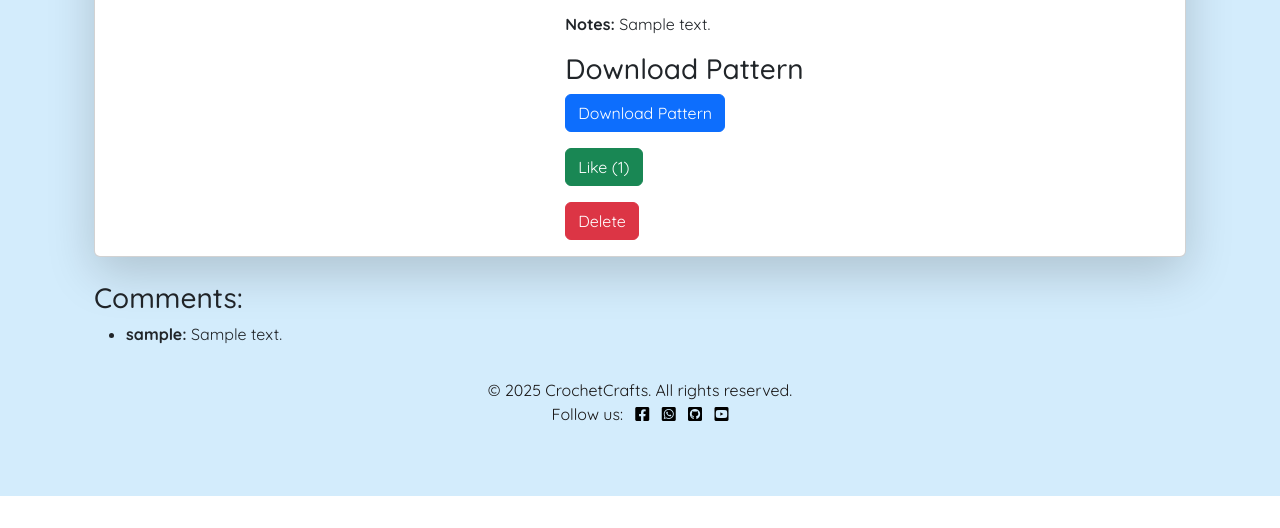
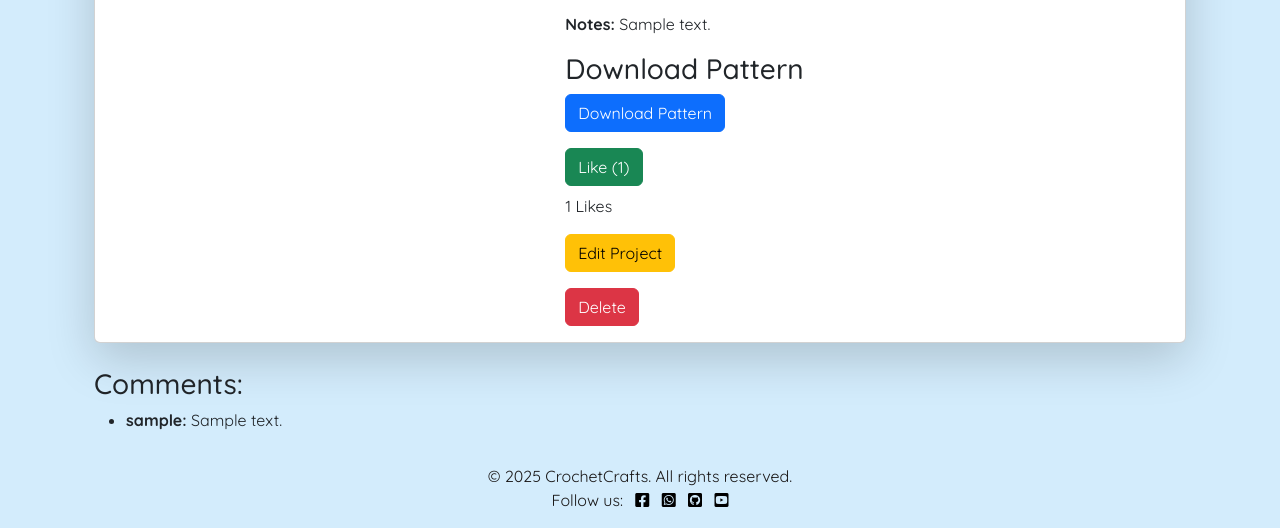
Before and after one commit to louisesykes198/the-crochet-files, a Django app: page /project/1/ in a window 1280 px wide. Shown: the part 304-832 px from the top of the page. Before the commit the page ends 800 px from the top, so only its background shows below. Run offline with Django 4.2, Linux system fonts and the light colour scheme; a user stored in the database is signed in; tables that the repository leaves empty hold one stand-in row (values such as "Sample post").

```diff
--- a/crochet_app/admin.py
+++ b/crochet_app/admin.py
@@ -9,7 +9,7 @@ admin.site.register(Comment)
 class LikeAdmin(admin.ModelAdmin):
     list_display = ('user', 'project', 'created_at')
     ordering = ('user',)
-    search_fields = ('user__username', 'post__title')
+    search_fields = ('user__username', 'project__name')
 
 # Register Project model with customization
 @admin.register(Project)
--- a/crochet_app/models.py
+++ b/crochet_app/models.py
@@ -36,12 +36,10 @@ class Project(models.Model):
 
     # Image and pattern fields
     image = CloudinaryField('image', blank=True, null=True)
-    pattern = models.FileField(upload_to='projects/patterns/', blank=True, null=True)
+    pattern = CloudinaryField('pattern', blank=True, null=True)
 
     # ForeignKey relation with the user
     user = models.ForeignKey(User, on_delete=models.CASCADE, null=True, blank=True)
-
-    likes = models.ManyToManyField(User, related_name='liked_projects', blank=True)
 
     created_at = models.DateTimeField(auto_now_add=True)
 
@@ -60,7 +58,7 @@ class Comment(models.Model):
 
 class Like(models.Model):
     user = models.ForeignKey(User, on_delete=models.CASCADE)
-    project = models.ForeignKey(Project, on_delete=models.CASCADE)
+    project = models.ForeignKey(Project, on_delete=models.CASCADE,  related_name='likes')
     created_at = models.DateTimeField(auto_now_add=True)
 
     class Meta:
--- a/crochet_app/templates/add_project.html
+++ b/crochet_app/templates/add_project.html
@@ -46,6 +46,7 @@
                         </div>
                     {% endif %}
                 </div>
+
                 <!-- Description Box -->
                 <div class="form-group mb-4">
                     <label for="description">Description</label>
@@ -62,6 +63,7 @@
                         </div>
                     {% endif %}
                 </div>
+
                 <div class="form-group mb-4">
                     <label for="{{ form.materials_needed.id_for_label }}">Materials Needed</label>
                     {{ form.materials_needed }}
@@ -98,7 +100,7 @@
                     {% endif %}
                 </div>
 
-                <div class="form-group">
+                <div class="form-group mb-4">
                     <label for="{{ form.image.id_for_label }}">Project Image</label>
                     {{ form.image }}
                     {% if form.image.errors %}
--- a/crochet_app/templates/crochet_app/project_detail.html
+++ b/crochet_app/templates/crochet_app/project_detail.html
@@ -46,9 +46,19 @@
                         {% else %}
                             <p><em>Log in to like this project!</em></p>
                         {% endif %}
+                        <p class="mt-2">{{ project.likes.count }} Likes</p>
                     </div>
 
-                    <!-- Delete Button -->
+                    <!-- Edit Button (only for project owner) -->
+                    {% if request.user == project.user %}
+                        <div class="mt-3">
+                            <a href="{% url 'edit_project' project.id %}" class="btn btn-warning">
+                                Edit Project
+                            </a>
+                        </div>
+                    {% endif %}
+
+                    <!-- Delete Button (only for project owner) -->
                     {% if request.user == project.user %}
                         <div class="mt-3">
                             <a href="{% url 'delete_project' project.id %}" class="btn btn-danger"
--- a/crochet_app/templates/crochet_app/project_list.html
+++ b/crochet_app/templates/crochet_app/project_list.html
@@ -23,9 +23,6 @@
                 <a href="{% url 'edit_project' project.id %}" class="btn btn-warning mt-2">Edit Project</a>
                 <!-- If you have a delete_project view -->
                 <a href="{% url 'delete_project' project.id %}" class="btn btn-danger mt-2">Delete Project</a>
-                <!-- If you have an update_project view -->
-                <a href="{% url 'edit_project' project.pk %}" class="btn btn-secondary mt-2">Update Project</a>
-
             </div>
         </div>
     </div>
--- a/crochet_app/views.py
+++ b/crochet_app/views.py
@@ -93,6 +93,9 @@ def delete_project(request, project_id):
     else:
         return HttpResponse("You do not have permission to delete this project.", status=403)
 
+    print(f"Logged-in user: {request.user}")
+    print(f"Project owner: {project.user}")
+
 
 # User Registration view
 def register(request):
@@ -134,6 +137,7 @@ def user_login(request):
 @login_required
 def project_detail(request, project_id):
     project = get_object_or_404(Project, id=project_id)
+    like_count = project.likes.count()
     if request.method == 'POST':
         if 'like' in request.POST:
             if not Like.objects.filter(project=project, user=request.user).exists():
@@ -177,12 +181,14 @@ def add_comment(request, project_id):
     return render(request, 'add_comment.html', {'form': form, 'project': project})
 
 # Toggle Like view
+@login_required
 def toggle_like(request, project_id):
     project = get_object_or_404(Project, id=project_id)
-    if project.likes.filter(id=request.user.id).exists():
-        project.likes.remove(request.user)
-    else:
-        project.likes.add(request.user)
+    like, created = Like.objects.get_or_create(user=request.user, project=project)
+
+    if not created:
+        # Like already exists — remove it (i.e., unlike)
+        like.delete()
     return redirect('project_detail', project_id=project.id)
 
 from django.contrib.auth.decorators import login_required
```
Also changed, not shown: crochet_app/forms.py (+33 -24 lines), crochet_app/migrations/0001_initial.py, crochet_app/migrations/0002_alter_project_image.py (deleted). Lines whose indentation alone changed are shown as unchanged.
